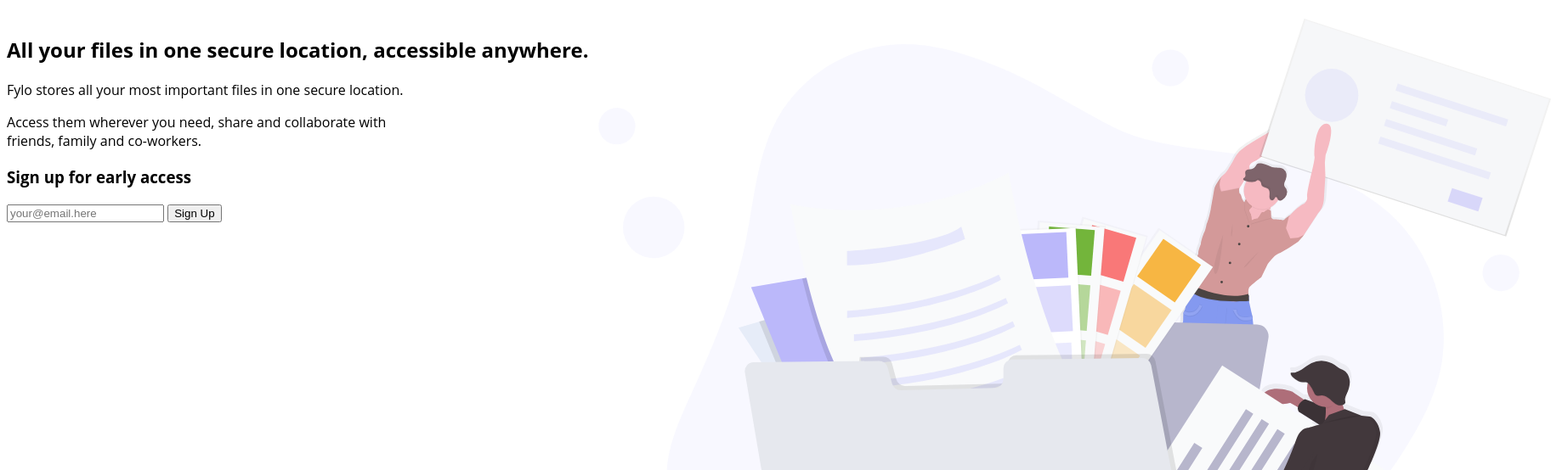
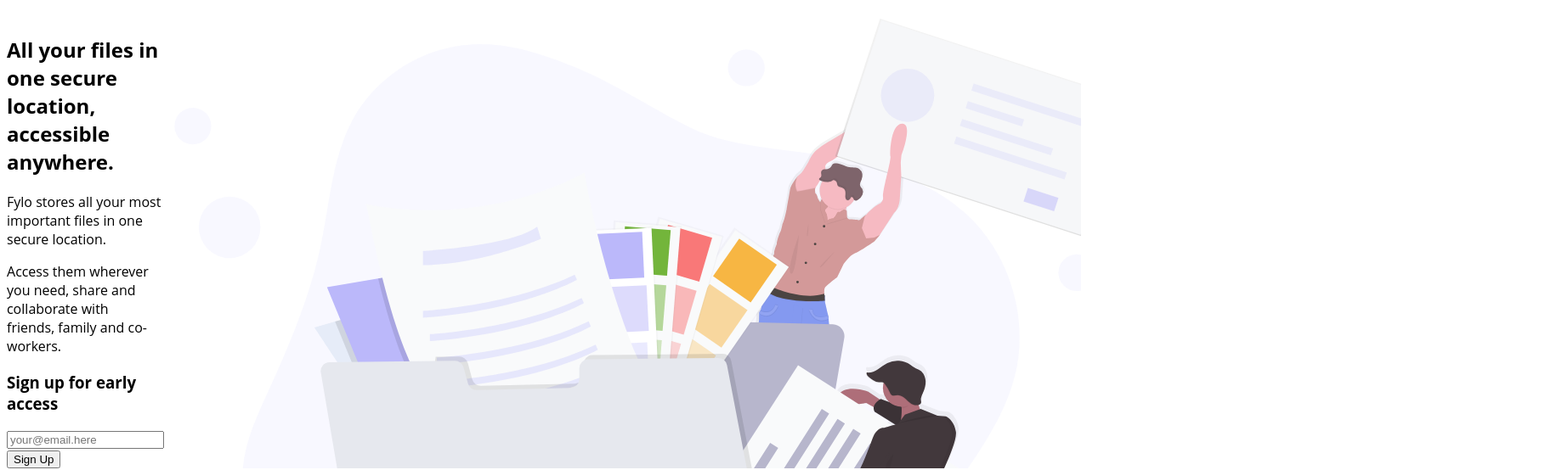
Before and after one commit to femicodes/fylo-frontendmentor, a plain HTML site: page index.html in a window 1280 px wide. Shown: the part 90-644 px from the top of the page at 85% size, 1825 px wide, since content can reach past the window. Drawn offline with Linux system fonts and the light colour scheme.

Commit message:
more styles

```diff
--- a/index.html
+++ b/index.html
@@ -58,8 +58,8 @@
         </form>
       </div>
 
-      <div class="illustration">
-        <img src="./images/illustration-1.svg">
+      <div class="illustration-one">
+        <!-- <img src="./images/illustration-1.svg"> -->
       </div>
     </section>
 
--- a/style.css
+++ b/style.css
@@ -30,7 +30,8 @@ header {
     display: flex;
 }
 
-.illustration {
+.illustration-one {
+    background-image: url("./images/illustration-1.svg");
+    width: 800%;
 
- width: 40%;
 }
```
